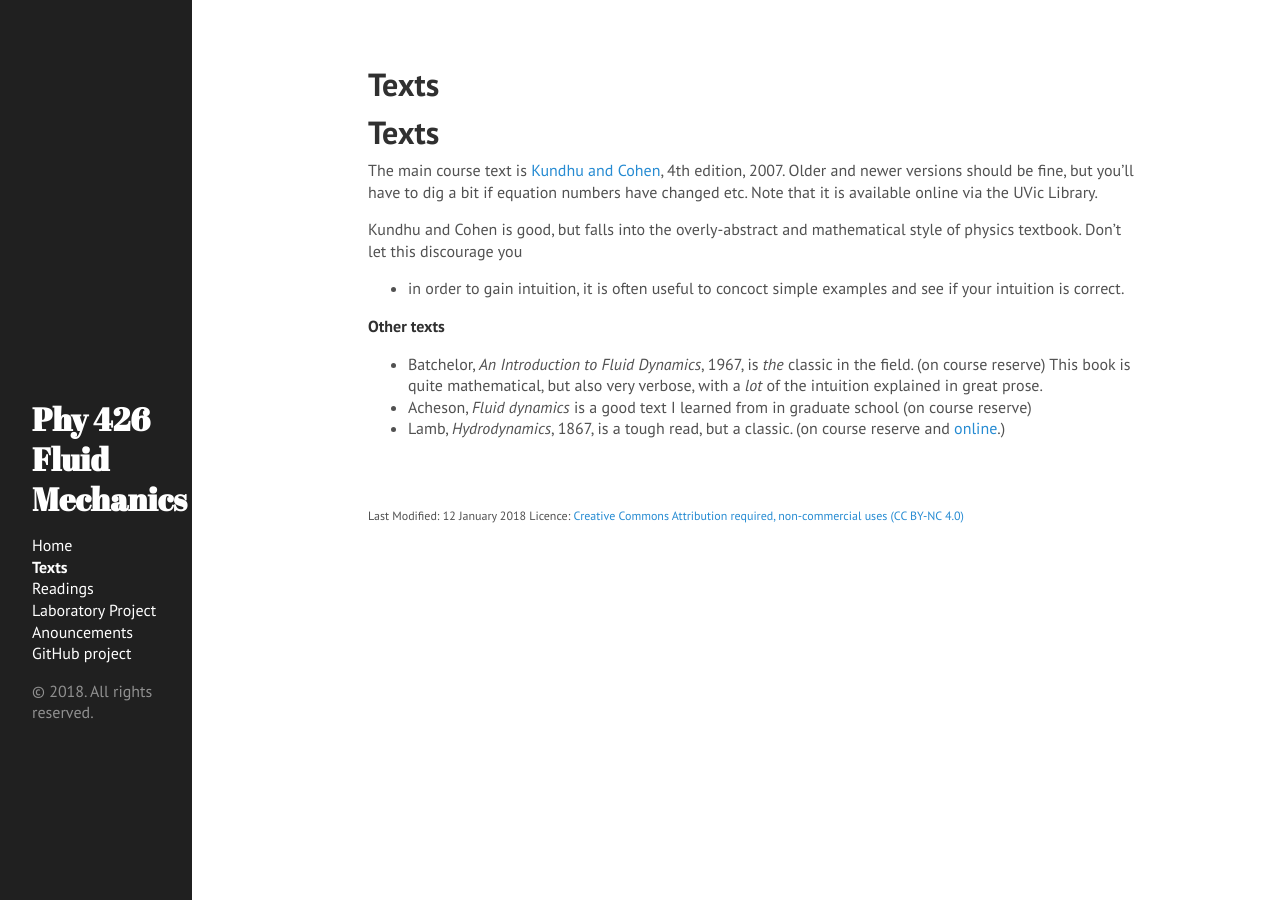
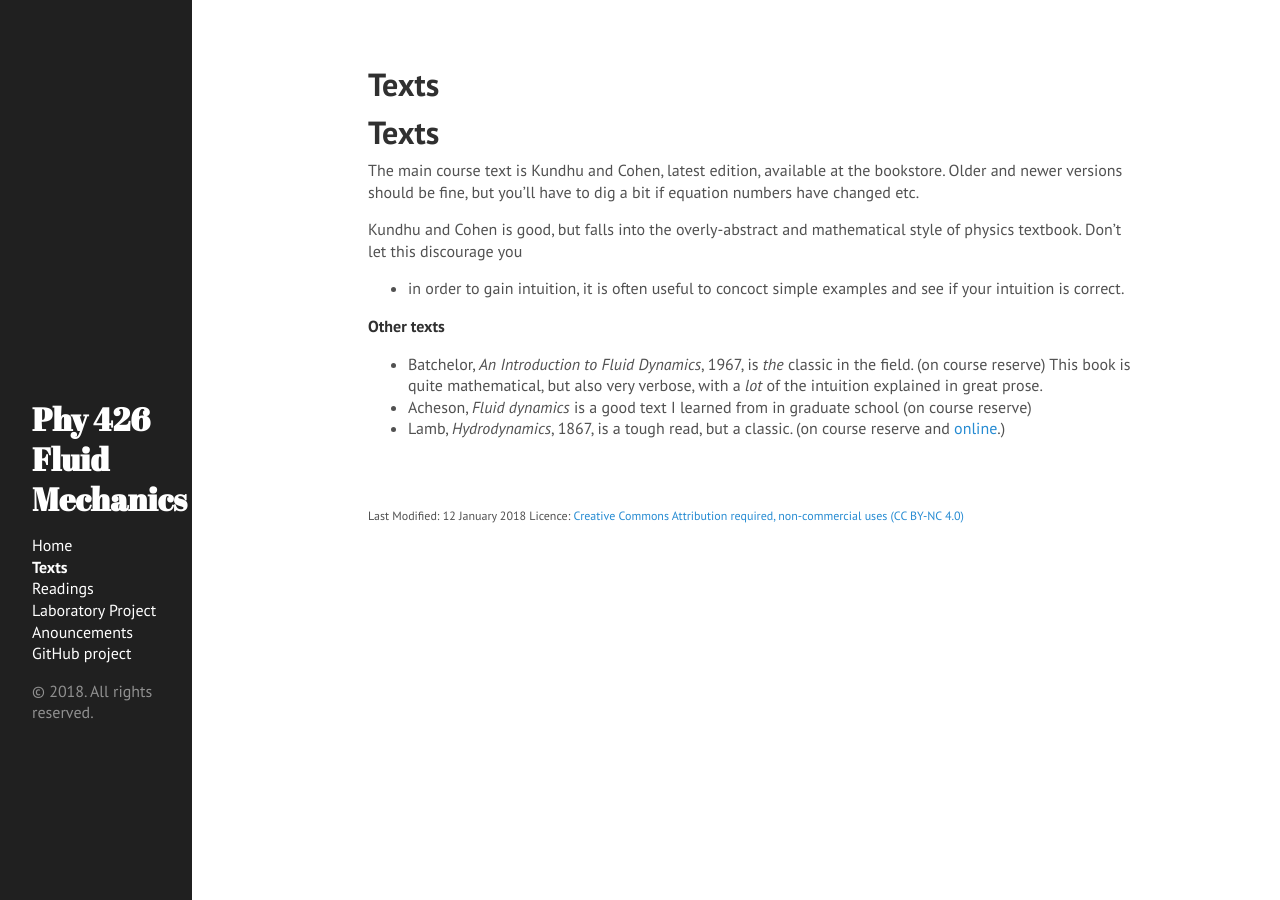
Before and after one commit to jklymak/Phy426, a Jekyll site: the page built from docs/Texts.md, in a window 1280 px wide. Built offline with Jekyll 4.4.1, drawn with Linux system fonts in a browser that asks for light colours.

Commit message:
Fixed Textbook

```diff
--- a/docs/Texts.md
+++ b/docs/Texts.md
@@ -3,9 +3,9 @@ layout: page
 title: Texts
 ---
 
-The main course text is [Kundhu and Cohen](http://app.knovel.com/web/toc.v/cid:kpFME00004/viewerType:toc/root_slug:fluid-mechanics-4th), 4th edition, 2007.  Older
+The main course text is Kundhu and Cohen, latest edition, available at the bookstore.  Older
 and newer versions should be fine, but you'll have to dig a bit if equation
-numbers have changed etc. Note that it is available online via the UVic Library.
+numbers have changed etc.
 
 Kundhu and Cohen is good, but falls into the overly-abstract and
 mathematical style of physics textbook. Don't let this discourage you
```
Also changed, not shown: docs/index.md (+1 -1 lines).
